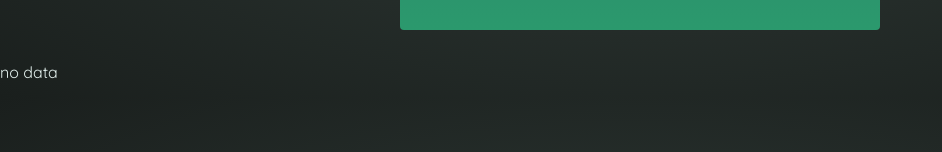
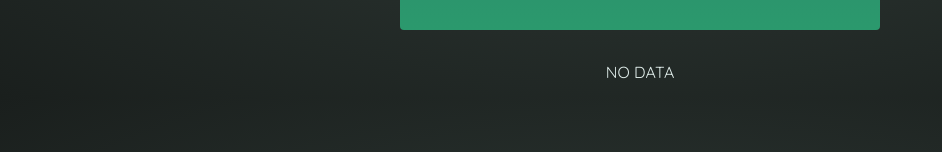
Before and after one commit to carlo-rigacci/investment-calculator, a React (Create React App) app: page / in a window 1280 px wide. Shown: the part 453-605 px from the top of the page, without its empty margins (0-942 px from the left). Built offline with nearby package versions, Linux system fonts and the light colour scheme.

Commit message:
Added inline style for 'NO DATA'

```diff
--- a/src/App.js
+++ b/src/App.js
@@ -47,7 +47,7 @@ function App() {
       {annualDataState.length > 0 ? (
         <Table yearlyData={annualDataState} />
       ) : (
-        <p>no data</p>
+        <p style={{display: 'flex', justifyContent: 'center'}}>NO DATA</p>
       )}
     </div>
   );
```
